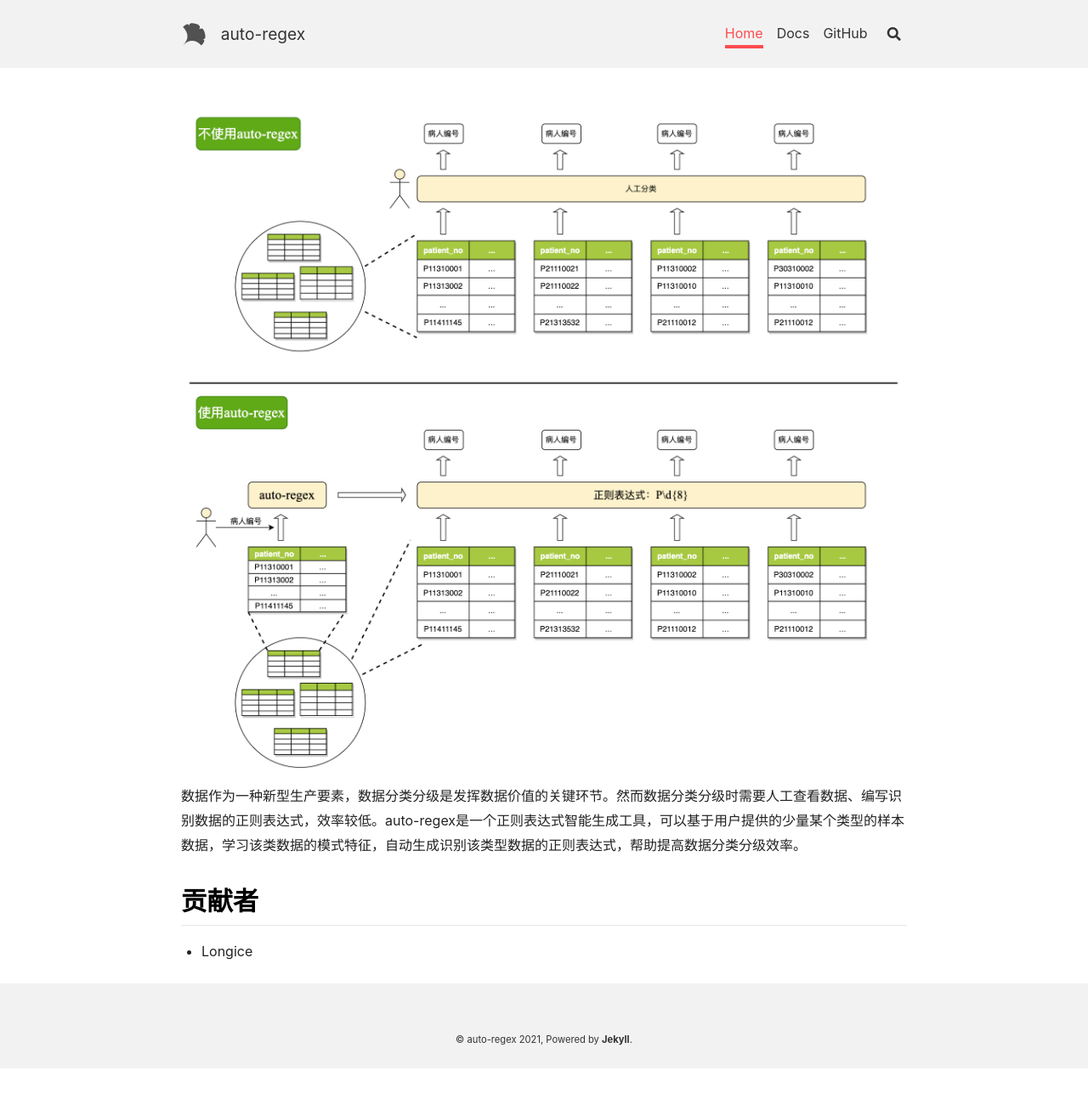
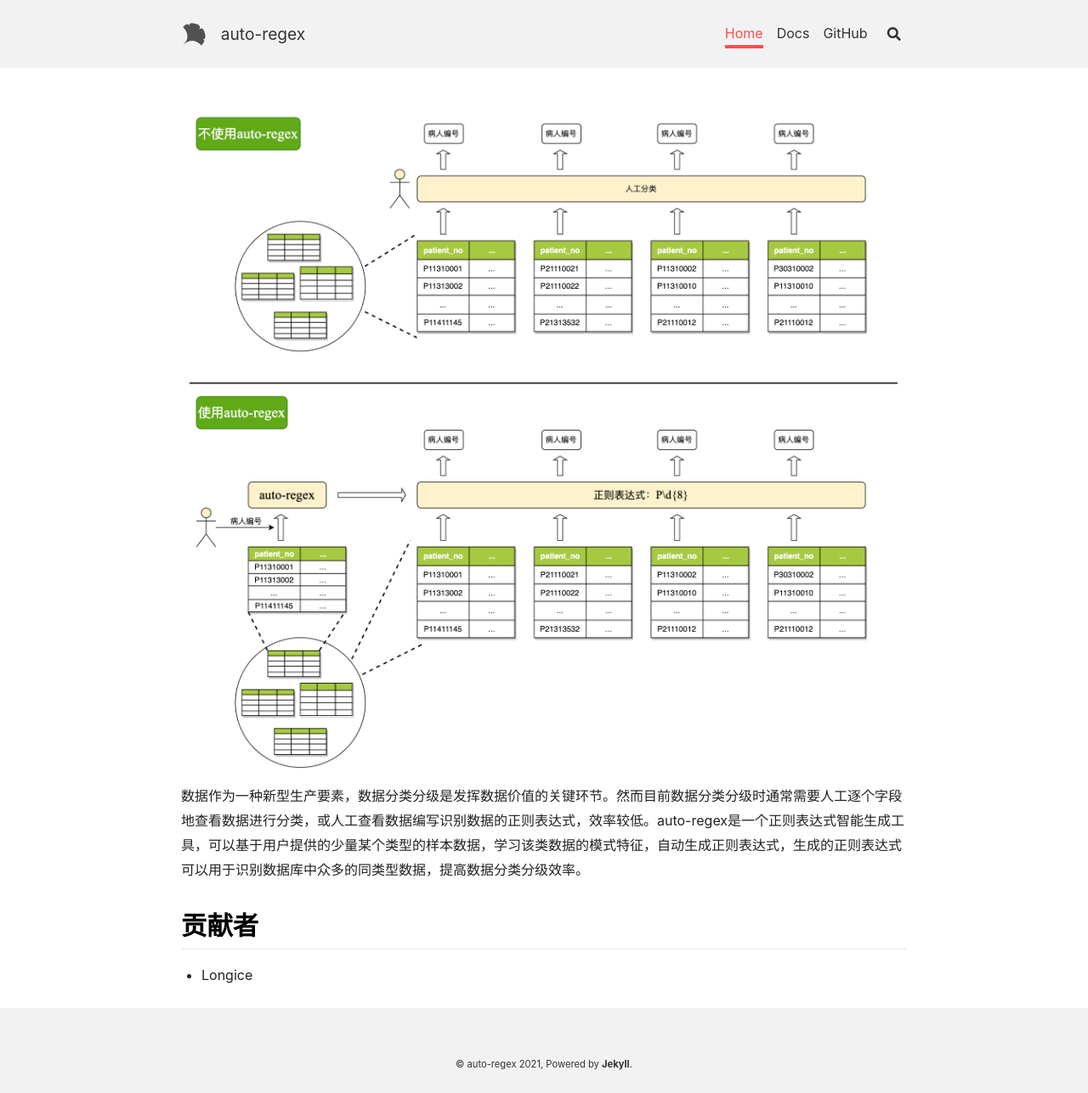
Before and after one commit to hitsz-ids/auto-regex, a Jekyll site: the page built from home.md, in a window 1280 px wide. Shown: the whole page at 85% size. Built offline with Jekyll 4.4.1, drawn with Linux system fonts in a browser that asks for light colours; nearby versions of some CDN libraries; before the commit the page ends 1258 px from its top, so only the background shows below that.

Commit message:
update home

```diff
--- a/home.md
+++ b/home.md
@@ -7,11 +7,11 @@ key: page-home
 
  <div align=center> <img src="assets/auto-regex.png" alt="auto-regex" style="zoom:80%;"></div>
 
-数据作为一种新型生产要素，数据分类分级是发挥数据价值的关键环节。然而数据分类分级时需要人工查看数据、编写识别数据的正则表达式，效率较低。auto-regex是一个正则表达式智能生成工具，可以基于用户提供的少量某个类型的样本数据，学习该类数据的模式特征，自动生成识别该类型数据的正则表达式，帮助提高数据分类分级效率。
+<p></p>
 
+数据作为一种新型生产要素，数据分类分级是发挥数据价值的关键环节。然而目前数据分类分级时通常需要人工逐个字段地查看数据进行分类，或人工查看数据编写识别数据的正则表达式，效率较低。auto-regex是一个正则表达式智能生成工具，可以基于用户提供的少量某个类型的样本数据，学习该类数据的模式特征，自动生成正则表达式，生成的正则表达式可以用于识别数据库中众多的同类型数据，提高数据分类分级效率。
 
-
-
+ <p></p>
 
 ## 贡献者
 
```
